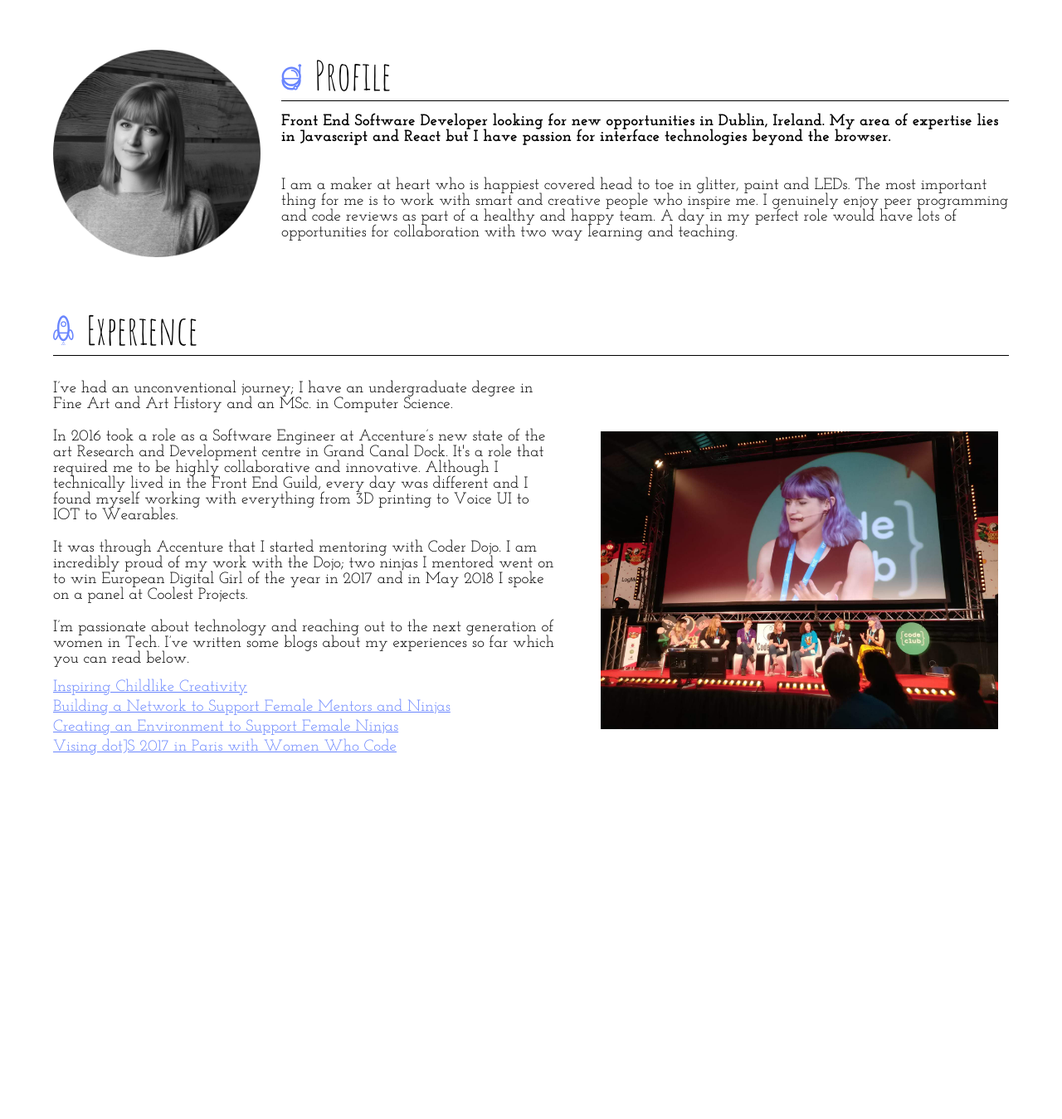
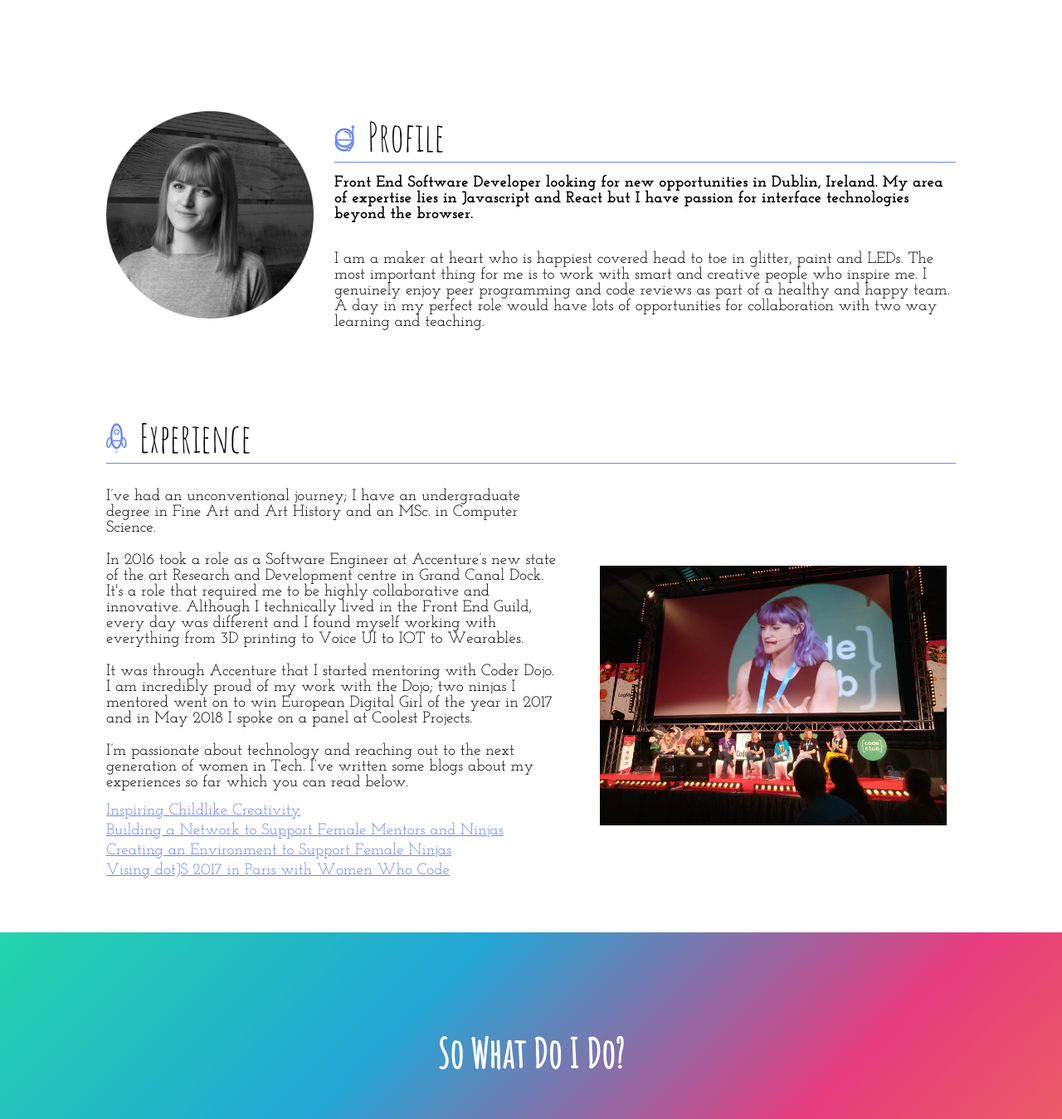
Before and after one commit to caggers/website-2018, a React (Create React App) app: page / in a window 1280 px wide. Shown: the part 988-2337 px from the top of the page at 83% size. Before the commit the page ends 1954 px from the top, so only its background shows below. Built offline with nearby package versions, Linux system fonts and the light colour scheme.

Commit message:
skills widget added, some adaptive design

```diff
--- a/src/components/experience.js
+++ b/src/components/experience.js
@@ -67,7 +67,12 @@ export default class Experience extends React.Component {
     return (
       <ExperienceWrapper>
         <ExperienceTitle isMobile={isMobile}>
-          <SectionHeader title={title} icon={icon}/>
+          <SectionHeader
+            title={title}
+            icon={icon}
+            colourFont='black'
+            colourBorder='#6A86FE'
+          />
         </ExperienceTitle>
         <ExperienceContent isMobile={isMobile}>
           {text.map((item, i) =>
@@ -79,7 +84,7 @@ export default class Experience extends React.Component {
                 <a href={item.href}>{item.title}</a>
               </li>
             )}
-        </ExperienceBlogs>
+          </ExperienceBlogs>
         </ExperienceContent>
         <CoderDojoImg
           src={coderDojo}
--- a/src/components/homePage.js
+++ b/src/components/homePage.js
@@ -1,13 +1,14 @@
 import React, { Component } from 'react';
 
-import styled, { ThemeProvider } from 'styled-components';
-import { theme1 } from '../theme/globalStyle';
-import { sectionsArray  } from '../util/data';
+import styled from 'styled-components';
+import { sectionsArray } from '../util/data';
 import debounce from 'lodash/debounce';
+import { } from '../theme/globalStyle';
 
 import Profile from './profile';
 import Splash from './splash';
 import Experience from './experience';
+import Skills from '../skills/skills';
 
 const AppWrapper = styled.div`
   text-align: center;
@@ -18,31 +19,46 @@ const AppWrapper = styled.div`
 const AppHeader = styled.div`
   grid-column: 1 / 1;
   grid-row: 1 / 3;
-  padding: 1rem;
   margin: 15rem auto;
-  width: 90%;
-`
-
-const AppIntroBackground = styled.div`
-  // grid-column: 1 / 1;
-  // grid-row: 3 / 3;
-  // background-color: #23A6D5;
+  width: 80%;
 `
 
 const AppIntro = styled.div`
   grid-column: 1 / 1;
   grid-row: 3 / 3;
-  padding: 1rem;
-  width: 90%;
+  width: 80%;
   margin: auto;
 `
 
 const AppSection = styled.div`
   padding-top: 5%;
-  padding: 1rem;
   margin: auto;
-  width: 90%;
-`;
+  width: 80%;
+`
+
+const AppSectionOne = styled.div`
+  grid-column: 1 / 1;
+  grid-row: 4 / 4;
+`
+
+const AppSectionTwoBG = styled.div`
+  grid-column: 1 / 1;
+  grid-row: 5 / 5;
+  height: 500px;
+  background: -webkit-linear-gradient(-45deg, #EE7752, #E73C7E, #23A6D5, #23D5AB);
+  background: linear-gradient(-45deg, #EE7752, #E73C7E, #23A6D5, #23D5AB);
+`
+
+const AppSectionTwo = styled.div`
+  grid-column: 1 / 1;
+  grid-row: 5 / 6;
+`
+
+const AppSectionThree = styled.div`
+  background: -webkit-linear-gradient(-45deg, #EE7752, #E73C7E, #23A6D5, #23D5AB);
+  background: linear-gradient(-45deg, #EE7752, #E73C7E, #23A6D5, #23D5AB);
+`
+  ;
 
 export default class HomePage extends Component {
 
@@ -66,28 +82,53 @@ export default class HomePage extends Component {
   resize = (() => {
     this.setState({
       innerWidth: window.innerWidth,
-      isMobile: window.innerWidth <= 760
+      isMobile: window.innerWidth <= 780
     });
   });
 
   render() {
-    const {isMobile, innerWidth} = this.state;
+    const { isMobile, innerWidth } = this.state;
     return (
-      <ThemeProvider theme={theme1}>
-        <AppWrapper>
-          <AppHeader>
-            <Splash />
+      <AppWrapper className="app-wrapper">
+        <AppHeader className="app-header">
+          <Splash className="splash"/>
         </AppHeader>
-          <AppIntroBackground>
-            <AppIntro>
-              <Profile data={sectionsArray[0]} isMobile={isMobile} />
+
+        <AppIntro className="app-intro">
+          <Profile
+            data={sectionsArray[0]}
+            isMobile={isMobile}
+          />
         </AppIntro>
-          </AppIntroBackground>
+
+        <AppSectionOne className="app-section-one">
           <AppSection>
-            <Experience data={sectionsArray[1]} isMobile={isMobile} innerWidth={innerWidth}/>
+            <Experience
+              data={sectionsArray[1]}
+              isMobile={isMobile}
+              innerWidth={innerWidth}
+            />
           </AppSection>
+        </AppSectionOne>
+
+        <AppSectionTwoBG className="app-section-two-bg">
+        </AppSectionTwoBG>
+        <AppSectionTwo className="app-section-two">
+          <AppSection className="app-section-two-content">
+            <Skills
+              isMobile={isMobile}
+            />
+          </AppSection>
+        </AppSectionTwo>
+
+
+        {/* <AppSectionThree>
+            <AppSection>
+
+            </AppSection>
+          </AppSectionThree> */}
+
       </AppWrapper>
-      </ThemeProvider>
     );
   }
 }
--- a/src/components/profile.js
+++ b/src/components/profile.js
@@ -53,16 +53,22 @@ export default class Profile extends React.Component {
 
   render() {
     const { title, subtitle, icon, text } = this.props.data;
+    const { isMobile } = this.props;
     return (
       <ProfileWrapper>
-        <ProfilePic isMobile={this.props.isMobile} src={profileImg} alt="profile picture" />
-        <ProfileTitle isMobile={this.props.isMobile} >
-          <SectionHeader title={title} icon={icon}/>
+        <ProfilePic isMobile={isMobile} src={profileImg} alt="profile picture" />
+        <ProfileTitle isMobile={isMobile} >
+        <SectionHeader
+            title={title}
+            icon={icon}
+            colourFont='black'
+            colourBorder='#6A86FE'
+          />
           <SectionSubtitle>
             {subtitle}
           </SectionSubtitle>
         </ProfileTitle>
-        <ProfileContent isMobile={this.props.isMobile}>
+        <ProfileContent isMobile={isMobile}>
           <SectionContent content={text} />
         </ProfileContent>
       </ProfileWrapper>
--- a/src/components/section/sectionHeader.js
+++ b/src/components/section/sectionHeader.js
@@ -6,15 +6,20 @@ const SectionHeaderWrapper = styled.div`
   display: grid;
 `
 
-const Row = styled.h3`
+const Row = styled.h3.attrs({
+  color: props => props.colourFont || 'black',
+  borderColor: props => props.colourBorder || 'black'
+})`
   margin: 0;
+  color: ${props => props.colourFont};
   font-weight: 300;
   font-size: 3rem;
   font-family: AmaticSC, sans-serif;
     &:after {
       content:' ';
       display:block;
-      border-bottom: 1px solid black;
+      border-bottom: 1px solid;
+      border-color: ${props => props.colourBorder};
     }
 `
 
@@ -23,9 +28,9 @@ const Icon = styled.img`
   width: 25px;
 `
 
-const SectionHeader = ({title, icon}) => (
+const SectionHeader = ({title, icon, colourBorder, colourFont}) => (
   <SectionHeaderWrapper>
-    <Row>
+    <Row colourBorder={colourBorder} colourFont={colourFont}>
       <Icon src={icon} alt="title icon"  />
       {title}
     </Row>
@@ -36,5 +41,7 @@ export default SectionHeader;
 
 SectionHeader.propTypes = {
   title: PropTypes.string,
-  icon: PropTypes.string
+  icon: PropTypes.string,
+  colourFont: PropTypes.string,
+  colourBorder: PropTypes.string,
 }
--- /dev/null
+++ b/src/skills/skills.js
@@ -0,0 +1,103 @@
+import React from 'react';
+import styled, {css} from 'styled-components';
+import PropTypes from 'prop-types';
+
+import SkillsColumn from './skillsColumn';
+import { skillsArry } from '../util/data';
+
+const SkillsWrapper = styled.div`
+
+`
+const SkillsWidget = styled.div`
+  background-color: white;
+  border-radius: 10px;
+  border: 0.5px solid #DCDCDC;
+  display: grid;
+  grid-gap: 2.5%;
+  grid-auto-columns: 1fr 1fr 1fr;
+  padding: 50px 25px;
+`
+
+const SkillsHeader = styled.h2`
+  font-family: AmaticSC, sans-serif;
+  color: white;
+  margin: 5% auto;
+  font-size: 3rem;
+`
+
+const SkillsSectionOne = styled.div`
+  grid-column: 1 / 1;
+  grid-row: 1 / 1;
+  ${props => props.isMobile && css`
+    grid-column: 1 / 1;
+    grid-row: 1 / 1;
+  `}
+`
+
+const SkillsSectionTwo = styled.div`
+  grid-column: 2 / 2;
+  grid-row: 1 / 1;
+  ${props => props.isMobile && css`
+    grid-column: 1 / 1;
+    grid-row: 2 / 2;
+    border-top: 0.5px solid #DCDCDC;
+  `}
+`
+
+const SkillsSectionThree = styled.div`
+  grid-column: 3 / 3;
+  grid-row: 1 / 1;
+  ${props => props.isMobile && css`
+    grid-column: 1 / 1;
+    grid-row: 3 / 3;
+    border-top: 0.5px solid #DCDCDC;
+  `}
+`
+
+export default class Skills extends React.Component {
+  render() {
+    const { isMobile } = this.props;
+    console.log(isMobile);
+    return (
+      <SkillsWrapper className="skills-wrapper">
+        <SkillsHeader className="skills-header">
+          So What Do I Do?
+        </SkillsHeader>
+        <SkillsWidget className="skills-widget">
+          <SkillsSectionOne
+            className="skills-section-one"
+            isMobile={isMobile}
+          >
+            <SkillsColumn
+              data={skillsArry[0]}
+              isMobile={isMobile}
+            />
+          </SkillsSectionOne>
+          <SkillsSectionTwo
+            className="skills-section-two"
+            isMobile={isMobile}
+          >
+            <SkillsColumn
+              data={skillsArry[1]}
+              isMobile={isMobile}
+            />
+          </SkillsSectionTwo>
+          <SkillsSectionThree
+            className="skills-section-three"
+            isMobile={isMobile}
+          >
+            <SkillsColumn
+              data={skillsArry[2]}
+              isMobile={isMobile}
+            />
+          </SkillsSectionThree>
+        </SkillsWidget>
+      </SkillsWrapper>
+    );
+  }
+
+}
+
+Skills.propTypes = {
+  isMobile: PropTypes.bool,
+}
--- /dev/null
+++ b/src/skills/skillsColumn.js
@@ -0,0 +1,74 @@
+import React from 'react';
+import styled, {css} from 'styled-components';
+import PropTypes from 'prop-types';
+
+const Wrapper = styled.div`
+  margin: auto;
+  display: grid;
+  grid-template-rows: 1fr 1fr 1.5fr 50%;
+  ${props => props.isMobile && css`
+    grid-template-rows: 0.75fr 0.75fr 0.75fr 50%
+    margin-bottom: 10%;
+  `}
+`
+
+const Icon = styled.img`
+  height: 50px;
+  width: 50px;
+  margin: auto;
+`
+
+const Header = styled.h3`
+  font-family:  AmaticSC, sans-serif;
+  font-size: 2rem;
+`
+
+const Text = styled.p`
+
+`
+
+const SkillsList = styled.div`
+  list-style-type: none;
+
+`
+
+const SubTitle = styled.h4`
+  font-family:  AmaticSC, sans-serif;
+  font-size: 1.75rem;
+  color: #6A86FE;
+`
+
+export default class SkillsColumn extends React.Component {
+  render() {
+    const {title, icon, subtitle, text, skills} = this.props.data;
+    return (
+      <Wrapper
+        className="skills-widget-wrapper"
+        isMobile={this.props.isMobile}>
+        <Icon src={icon} />
+        <Header>{title} </Header>
+        <Text>{text}</Text>
+        <SkillsList>
+          <SubTitle>{subtitle}</SubTitle>
+          {skills.map((item, i) =>
+            <li key={i}>
+              {item}
+            </li>
+          )}
+        </SkillsList>
+      </Wrapper>
+    );
+  }
+
+}
+
+SkillsColumn.propTypes = {
+  data: PropTypes.shape( {
+    title: PropTypes.string,
+    subtitle: PropTypes.string,
+    text: PropTypes.string,
+    icon: PropTypes.string,
+    blogs: PropTypes.arrayOf(PropTypes.string),
+  }),
+  isMobile: PropTypes.bool
+}
--- a/src/theme/globalStyle.js
+++ b/src/theme/globalStyle.js
@@ -9,7 +9,7 @@ injectGlobal`
   body {
     padding: 0;
     margin: 0;
-    font-family: Roboto, sans-serif;
+    font-family: Josefin Slab, sans-serif;
     font-size: 1.2rem;
   }
   @font-face {
--- a/src/util/data.js
+++ b/src/util/data.js
@@ -25,25 +25,6 @@ const experience = {
   icon: rocket
 };
 
-const education = {
-  title: 'Education',
-  text: [
-    {
-      role: 'MSc. Interactive Digital Media',
-      location: 'School of Computer Science and Statistics, Trinity College Dublin',
-      dates: '2014 - 2015',
-    },
-    {
-      role: 'BA(Hons) Fine Art and Art History',
-      location: 'School of Art, Design and Architecture, Kingston University, UK',
-      dates: '2011 - 2014',
-    }
-  ],
-  icon: telescope,
-  isListing: true,
-  fullSize: true
-};
-
 const networkBlog = {
   href: 'https://coderdojo.com/news/2017/05/30/building-a-network-to-support-female-mentors-and-ninjas/',
   title: 'Building a Network to Support Female Mentors and Ninjas',
@@ -67,73 +48,39 @@ const wwcBlog = {
 
 export const blogsArray = [creativityBlog, networkBlog, environmentBlog, wwcBlog];
 
-export const skillsObject = {
+const devObject = {
   title: 'Development',
+  subtitle: 'Dev Tools',
+  text: `I'm interested in how things work and implementing UIs whether they're screen based or otherwise.`,
   icon: twinkle,
+  skills: [ 'JavaScript', 'React', 'ECMAScript', 'TypeScript', 'Python', 'Voice UI',
+            'HTML5', 'CSS/SCSS', 'Bootstrap', 'Git', 'Continuous Integration', 'Amazon Web Services',
+            'VSCode', 'IntelliJ']
+}
+
+const designObject = {
+  title: 'Design',
+  subtitle: 'Design Tools',
+  text: `I work primarily in the Front End because I enjoy watching ideas in my head come to life visually. `,
+  icon: halfmoon,
   skills: [
-    {
-      label: 'JavaScript',
-      value: 75
-    },
-    {
-      label: 'React',
-      value: 75
-    },
-    {
-      label: 'Angular 2+',
-      value: 60
-    },
-    {
-      label: 'ECMAScript',
-      value: 70
-    },
-    {
-      label: 'TypeScript',
-      value: 75
-    },
-    {
-      label: 'Python',
-      value: 60
-    },
-    {
-      label: 'Voice UI',
-      value: 50
-    },
-    {
-      label: 'HTML5',
-      value: 100
-    },
-    {
-      label: 'CSS/SCSS',
-      value: 80
-    },
-    {
-      label: 'Bootstrap',
-      value: 90
-    }
-  ],
-  fullSize: false
+    'Sketch', 'Illustrator', 'Premiere Pro', 'Final Cut', 'Photoshop',
+    'Web Design', 'User Experience Design', 'User Interface Design', 'Voice Interface Design',
+    'Balsamiq', 'InVision', '3D Modelling', 'Typography'
+  ]
 };
 
-export const designObject = {
-  title: 'Design',
-  icon: halfmoon,
+const otherObject = {
+  title: 'And more...',
+  text: `You never know what obscure skill is going to come in handy in the ever-changing world of Tech!`,
+  subtitle: 'Other Tools',
+  icon: ufo,
   skills: [
-    'Sketch', 'Illustrator', 'Premiere Pro', 'Final Cut', 'Photoshop', '3D Modelling',
-    'Web Design', 'User Experience Design', 'User Interface Design', 'Voice Interface Design',
-    'Hand Lettering'
-  ],
-  fullSize: false
+    'Agile', 'SCRUM', 'Critical Thinking', 'Problem Solving', 'Copywriting/Written Skills', 'Design Thinking',
+    'Raspberry Pi', 'Arduino', 'Adafruit', 'Sensor Technologies', 'IOT', '3D Printing', 'TCP/IP Networks', 'Fine Art', 'Hand Lettering'
+  ]
 };
 
-export const otherObject = {
-  title: 'Other things I know about',
-  icon: ufo,
-  skills: [
-    'Agile and Scrum Methodologies', 'Critical Thinking', 'Problem Solving', 'Excellent Writing Skills', 'Design Thinking',
-    'Raspberry Pi', 'Arduino', 'Adafruit', 'Sensor Technologies', 'IOT', '3D Printing', 'TCP/IP Networks', 'Fine Art'
-  ],
-  fullSize: false
-};
+export const skillsArry = [devObject, designObject, otherObject];
 
-export const sectionsArray = [profile, experience, education];
+export const sectionsArray = [profile, experience];
```
Lines whose indentation alone changed are shown as unchanged.
